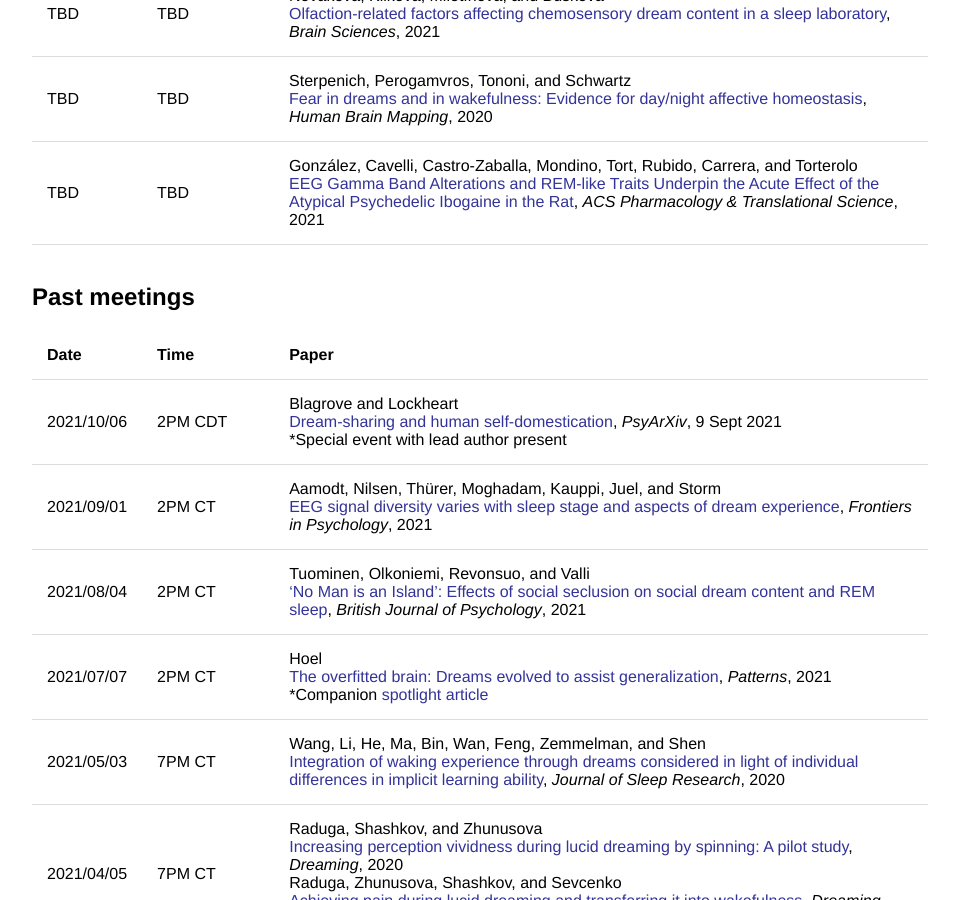
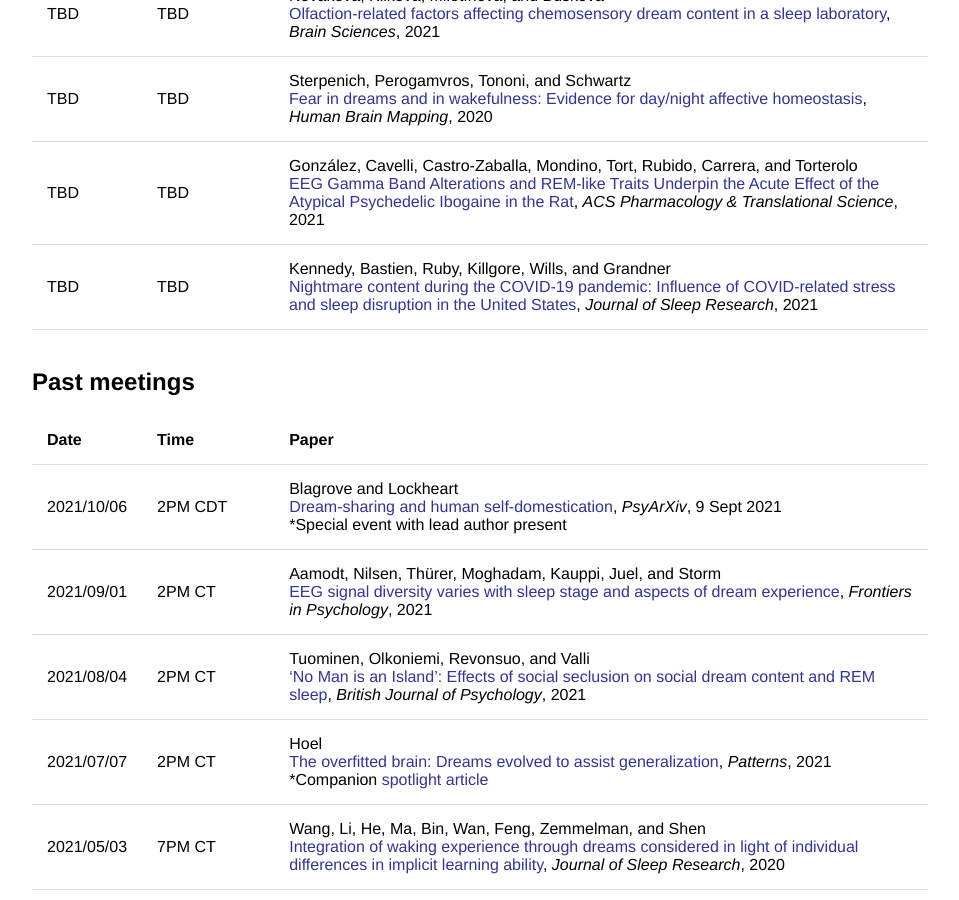
Before and after one commit to remrama/remrama.github.io, a Jekyll site: the page built from drrc/index.html, in a window 1280 px wide and 900 px high, scrolled down 863 px. Shown: the whole window, without its empty margins (160-1119 px from the left). Built offline with Jekyll 4.4.1, drawn with Linux system fonts in a browser that asks for light colours.

Commit message:
covid nm paper

```diff
--- a/drrc/index.html
+++ b/drrc/index.html
@@ -74,6 +74,11 @@ title: DRRC
             <td>TBD</td>
             <td>TBD</td>
             <td>González, Cavelli, Castro-Zaballa, Mondino, Tort, Rubido, Carrera, and Torterolo<br><a href="https://doi.org/10.1021/acsptsci.0c00164">EEG Gamma Band Alterations and REM-like Traits Underpin the Acute Effect of the Atypical Psychedelic Ibogaine in the Rat</a>, <i>ACS Pharmacology & Translational Science</i>, 2021</td>
+        </tr>
+        <tr>
+            <td>TBD</td>
+            <td>TBD</td>
+            <td>Kennedy, Bastien, Ruby, Killgore, Wills, and Grandner<br><a href="https://doi.org/10.1111/jsr.13439">Nightmare content during the COVID-19 pandemic: Influence of COVID-related stress and sleep disruption in the United States</a>, <i>Journal of Sleep Research</i>, 2021</td>
         </tr>
     </table>
 
```
